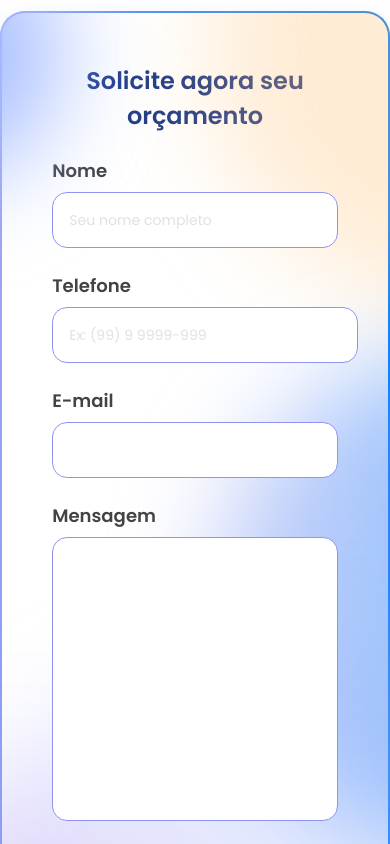
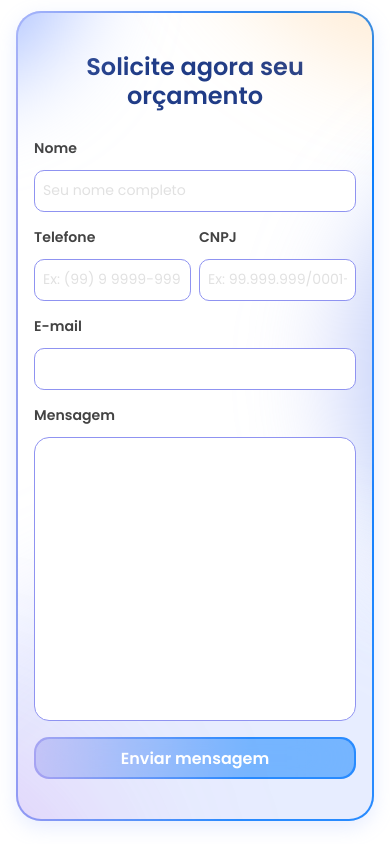
Before and after one commit to adsonsandias/altatech, a React (Create React App) app: page / in a window 390 px wide. Shown: the part 2460-3304 px from the top of the page. Built offline with nearby package versions, Linux system fonts and the light colour scheme.

Commit message:
Budget version mobile

```diff
--- a/src/Components/Budget/index.tsx
+++ b/src/Components/Budget/index.tsx
@@ -44,6 +44,7 @@ export function Budget() {
               type="text"
               placeholder="Seu nome completo"
               value={name}
+              required
               onChange={(event) => setName(event.target.value)}
             />
             <div>
@@ -51,15 +52,13 @@ export function Budget() {
                 title="Telefone"
                 type="tel"
                 placeholder="Ex: (99) 9 9999-999"
-                required
                 value={phone}
                 onChange={(event) => setPhone(event.target.value)}
               />
               <Input
                 title="CNPJ"
-                type="number"
+                type="text"
                 placeholder="Ex: 99.999.999/0001-99"
-                required
                 value={cnpj}
                 onChange={(event) => setCnpj(event.target.value)}
               />
@@ -68,6 +67,7 @@ export function Budget() {
               title="E-mail"
               type="text"
               value={email}
+              required
               onChange={(event) => setEmail(event.target.value)}
             />
             <label htmlFor="mensagem">Mensagem</label>
@@ -78,9 +78,10 @@ export function Budget() {
               name="mensagem"
               title="mensagem"
               value={message}
+              required
               onChange={(event) => setMessage(event.target.value)}
             />
-            <Button type="button">Enviar mensagem</Button>
+            <Button type="submit">Enviar mensagem</Button>
           </form>
         </div>
       </div>
--- a/src/Components/Budget/styles.ts
+++ b/src/Components/Budget/styles.ts
@@ -8,6 +8,18 @@ export const Container = styled.section`
   width: 100%;
   display: flex;
   margin-top: 3.88rem;
+  @media (max-width: 1180px) {
+    padding-left: 2rem;
+    padding-right: 2rem;
+  }
+  @media (max-width: 930px) {
+    padding-left: 1.5rem;
+    padding-right: 1.5rem;
+  }
+  @media (max-width: 780px) {
+    padding-left: 1rem;
+    padding-right: 1rem;
+  }
 
   & > div {
     background: var(--primary-gradient);
@@ -16,7 +28,6 @@ export const Container = styled.section`
     position: relative;
     padding: 0.13rem;
     flex: 1;
-    height: 74.75rem;
     display: flex;
     overflow: hidden;
 
@@ -26,6 +37,12 @@ export const Container = styled.section`
       background: #ffffff;
       border-radius: 1.44rem;
       padding: 3.13rem;
+      @media (max-width: 680px) {
+        padding: 2rem;
+      }
+      @media (max-width: 480px) {
+        padding: 1rem;
+      }
 
       h1 {
         font-weight: 600;
@@ -38,12 +55,14 @@ export const Container = styled.section`
         @media (max-width: 680px) {
           font-size: 2.25rem;
           margin-bottom: 1.5rem;
+          line-height: initial;
         }
 
         @media (max-width: 480px) {
           font-size: 1.5rem;
-          margin-bottom: 1.5rem;
-          line-height: initial;
+          padding-top: 1.5rem;
+
+          line-height: 1.2;
         }
       }
 
@@ -60,8 +79,20 @@ export const Container = styled.section`
           color: var(--text-color-2);
           margin-bottom: 0.5rem;
 
+          @media (max-width: 680px) {
+            font-size: 1rem;
+          }
+
+          @media (max-width: 480px) {
+            font-size: 0.88rem;
+          }
+
           & + input {
             margin-bottom: 1.5rem;
+
+            @media (max-width: 480px) {
+              margin-bottom: 0.75rem;
+            }
           }
         }
 
@@ -76,6 +107,9 @@ export const Container = styled.section`
           font-size: 1rem;
           margin-bottom: 2.63rem;
           resize: none;
+          @media (max-width: 480px) {
+            margin-bottom: 1rem;
+          }
 
           &:hover,
           &:focus {
@@ -89,6 +123,10 @@ export const Container = styled.section`
         button {
           width: 100%;
           margin-bottom: 5.75rem;
+
+          @media (max-width: 680px) {
+            margin-bottom: 1.5rem;
+          }
         }
 
         & > div {
@@ -102,6 +140,10 @@ export const Container = styled.section`
           label:nth-child(3) {
             grid-area: 1/2;
           }
+
+          @media (max-width: 680px) {
+            gap: 0rem 0.5rem;
+          }
         }
       }
     }
@@ -113,6 +155,9 @@ export const Container = styled.section`
       left: -189px;
       top: -81px;
       filter: blur(50px);
+      @media (max-width: 480px) {
+        top: -178px;
+      }
     }
 
     & > svg:nth-child(2) {
@@ -121,6 +166,9 @@ export const Container = styled.section`
       right: -317px;
       top: -208px;
       filter: blur(50px);
+      @media (max-width: 480px) {
+        top: -435px;
+      }
     }
 
     & > svg:nth-child(3) {
@@ -129,6 +177,10 @@ export const Container = styled.section`
       left: -120px;
       bottom: -120px;
       filter: blur(125px);
+      @media (max-width: 480px) {
+        left: -242px;
+        bottom: -244px;
+      }
     }
 
     & > svg:nth-child(4) {
@@ -137,6 +189,9 @@ export const Container = styled.section`
       right: -320px;
       bottom: 197px;
       filter: blur(50px);
+      @media (max-width: 480px) {
+        right: -470px;
+      }
     }
 
     & > svg:nth-child(5) {
@@ -145,6 +200,10 @@ export const Container = styled.section`
       right: -354px;
       bottom: -600px;
       filter: blur(50px);
+      @media (max-width: 480px) {
+        right: -308px;
+        bottom: -738px;
+      }
     }
   }
 `;
--- a/src/Components/Form/Input/styles.ts
+++ b/src/Components/Form/Input/styles.ts
@@ -11,12 +11,19 @@ export const InputStyles = styled.input`
   font-size: 1.13rem;
   line-height: 1.69rem;
   height: 3.63rem;
+  width: 100%;
+
+  @media (max-width: 680px) {
+    height: 3rem;
+  }
 
   @media (max-width: 480px) {
-    height: 3.5rem;
+    height: 2.63rem;
     font-size: 0.88rem;
     left: 0rem;
     right: 0rem;
+    border-radius: 0.63rem;
+    padding: 0.5rem;
   }
 
   &::placeholder {
@@ -37,4 +44,13 @@ export const LabelStyles = styled.label`
   line-height: 1.69rem;
   color: var(--text-color-2);
   margin-bottom: 0.5rem;
+
+  @media (max-width: 680px) {
+    font-size: 1rem;
+    line-height: initial;
+  }
+
+  @media (max-width: 480px) {
+    font-size: 0.88rem;
+  }
 `;
--- a/src/Components/Partners/styles.ts
+++ b/src/Components/Partners/styles.ts
@@ -8,6 +8,18 @@ export const Container = styled.section`
     max-width: 1120px;
     margin: 0 auto;
     padding: 3.25rem 0;
+    @media (max-width: 1180px) {
+      margin-left: 2rem;
+      margin-right: 2rem;
+    }
+    @media (max-width: 930px) {
+      margin-left: 1.5rem;
+      margin-right: 1.5rem;
+    }
+    @media (max-width: 780px) {
+      margin-left: 1rem;
+      margin-right: 1rem;
+    }
 
     h1 {
       font-weight: 600;
```
